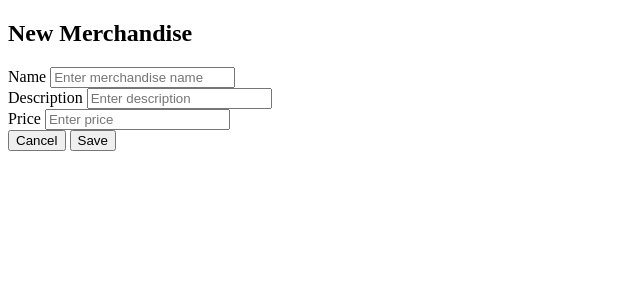
After one commit to Dr-Asyraf/movie-ticketing-system, a PHP site: page /merchandise/create.php in a window 1280 px wide. The commit adds this page. Shown: the top 300 px of the page, without its empty margins (0-640 px from the left). Run offline with PHP 8.4, Linux system fonts and the light colour scheme.

Commit message:
Add create page

```diff
--- a/merchandise/_helper.php
+++ b/merchandise/_helper.php
@@ -50,3 +50,33 @@ function format_created_at_string($created_at): ?string
 
     return $timestamp ? date("j F Y", $timestamp) : null;
 }
+
+function parse_name($name): string
+{
+    return strtolower(trim($name));
+}
+
+function parse_description($description): string
+{
+    return strtolower(trim($description));
+}
+
+function parse_price($price) : float
+{
+    return is_numeric($price) ? (float) $price : null;
+}
+
+function parse_stock_qty($stock_qty): int
+{
+    return is_numeric($stock_qty) ? (int) $stock_qty : null;
+}
+
+function parse_image_url($image_url): string
+{
+    return trim($image_url);
+}
+
+function parse_is_active($is_active): int
+{
+    return is_numeric($is_active) ? (int) $is_active : null;
+}
--- a/merchandise/_repository.php
+++ b/merchandise/_repository.php
@@ -31,3 +31,30 @@ function get_merchandise(): array
 
     return $merchandises;
 }
+
+function add_merchandise(string $name, string $description, float $price, int $stock_qty, string $image_url, int $is_active) : ?int
+{
+    global $conn;
+
+    $name = parse_name($name);
+    $description = parse_description($description);
+    $price = parse_price($price);
+    $stock_qty = parse_stock_qty($stock_qty);
+    $image_url = parse_image_url($image_url);
+    $is_active = parse_is_active($is_active);
+
+    $sql = "INSERT into merchandise (name, description, price, stock_qty, image_url, is_active) VALUES (?, ?, ?, ?, ?, ?)";
+
+    $stmt = $conn->prepare($sql);
+    $stmt->bind_param("ssdisi", $name, $description, $price, $stock_qty, $image_url, $is_active);
+
+    $merchandise_id = null;
+    if ($stmt->execute()) {
+        $merchandise_id = $stmt->insert_id;
+    }
+
+    $stmt->close();
+
+    return $merchandise_id;
+
+}
--- /dev/null
+++ b/merchandise/create.code.php
@@ -0,0 +1,40 @@
+<?php
+
+require_once '_.php';
+
+$old    = [];
+$errors = [];
+
+if ($_SERVER['REQUEST_METHOD'] !== 'POST' || !isset($_POST['add_merchandise'])) {
+    return;
+}
+
+$old = $_POST;
+
+$name = sanitize_name($old['name'] ?? '', $errors);
+$description = sanitize_description($old['description'] ??'', $errors);
+$price = sanitize_price($old['price'] ??'', $errors);
+$stock_qty = sanitize_stock_qty($old['stock_qty'] ??'', $errors);
+$image_url = sanitize_image_url($old['image_url'] ??'', $errors);
+$is_active = sanitize_is_active($old['is_active'] ??'', $errors);
+
+if (!empty($errors)) {
+    return;
+}
+
+$merchandiseId = add_merchandise(
+    $name,
+    $description,
+    $price,
+    $stock_qty,
+    $image_url,
+    $is_active
+);
+
+if (!$merchandiseId) {
+    $errors['general'] = 'Failed to save merchandise. Please try again.';
+    return;
+}
+
+header('Location: index.php?success=created');
+exit;
--- /dev/null
+++ b/merchandise/create.php
@@ -0,0 +1,67 @@
+<?php require_once 'create.code.php'; ?>
+
+<!DOCTYPE html>
+<html lang="en">
+
+<head>
+    <meta charset="UTF-8">
+    <meta name="viewport" content="width=device-width, initial-scale=1.0">
+    <title>Merchandise</title>
+</head>
+
+<body>
+    <div>
+        <div>
+            <div>
+                <h2>New Merchandise</h2>
+            </div>
+            <form action="">
+                <div>
+                    <div>
+                        <label for="name">
+                            Name
+                        </label>
+                        <input
+                            id="name"
+                            type="text"
+                            placeholder="Enter merchandise name" />
+                    </div>
+
+                    <div>
+                        <label for="description">
+                            Description
+                        </label>
+                        <input
+                            id="description"
+                            type="text"
+                            placeholder="Enter description" />
+                    </div>
+
+                    <div>
+                        <label for="price">
+                            Price
+                        </label>
+                        <input
+                            id="price"
+                            type="float"
+                            placeholder="Enter price" />
+                    </div>
+                </div>
+
+                <div>
+                    <button
+                        type="button">
+                        Cancel
+                    </button>
+                    <button
+                        type="submit">
+                        Save
+                    </button>
+                </div>
+            </form>
+        </div>
+    </div>
+
+</body>
+
+</html>
```
Also changed, not shown: merchandise/_validator.php (added, +91 -0 lines).
